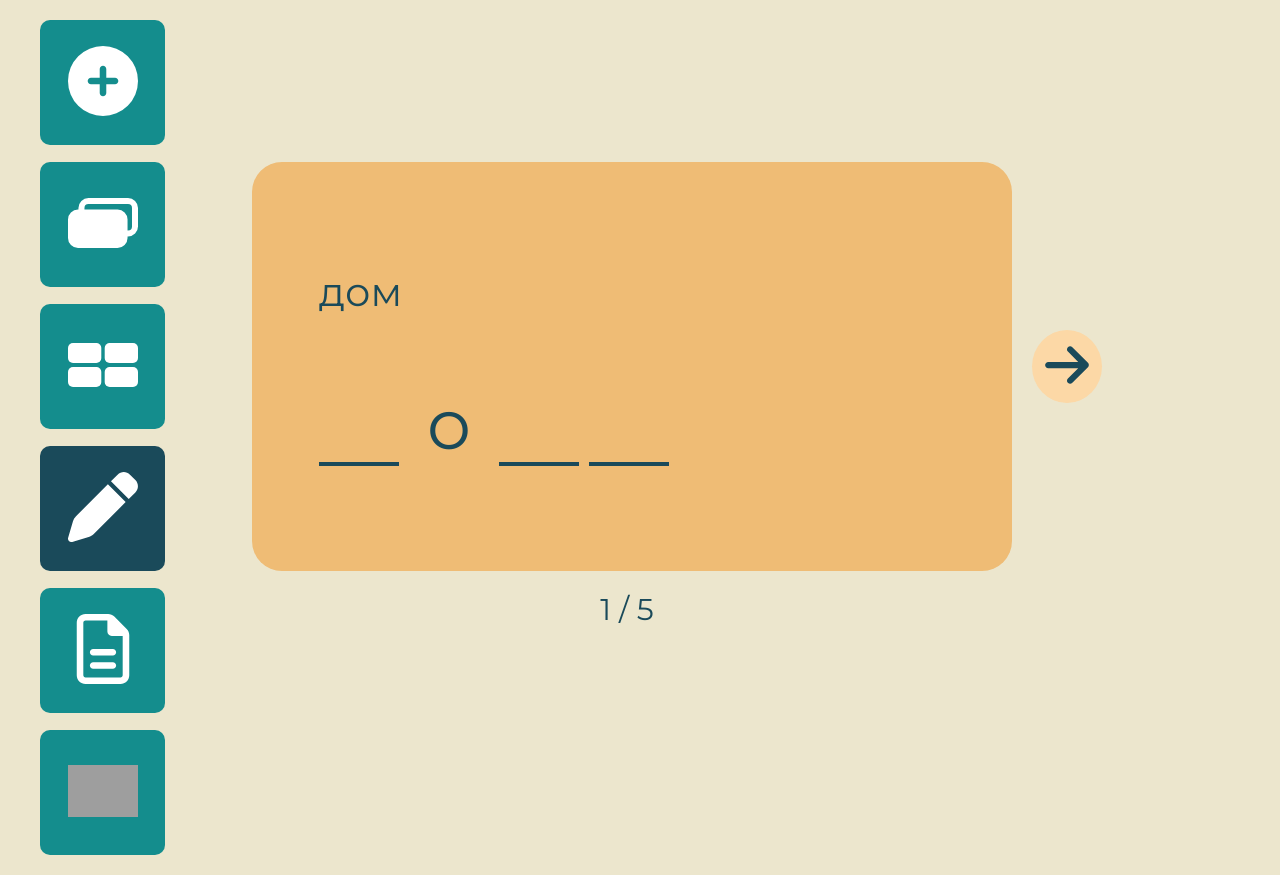
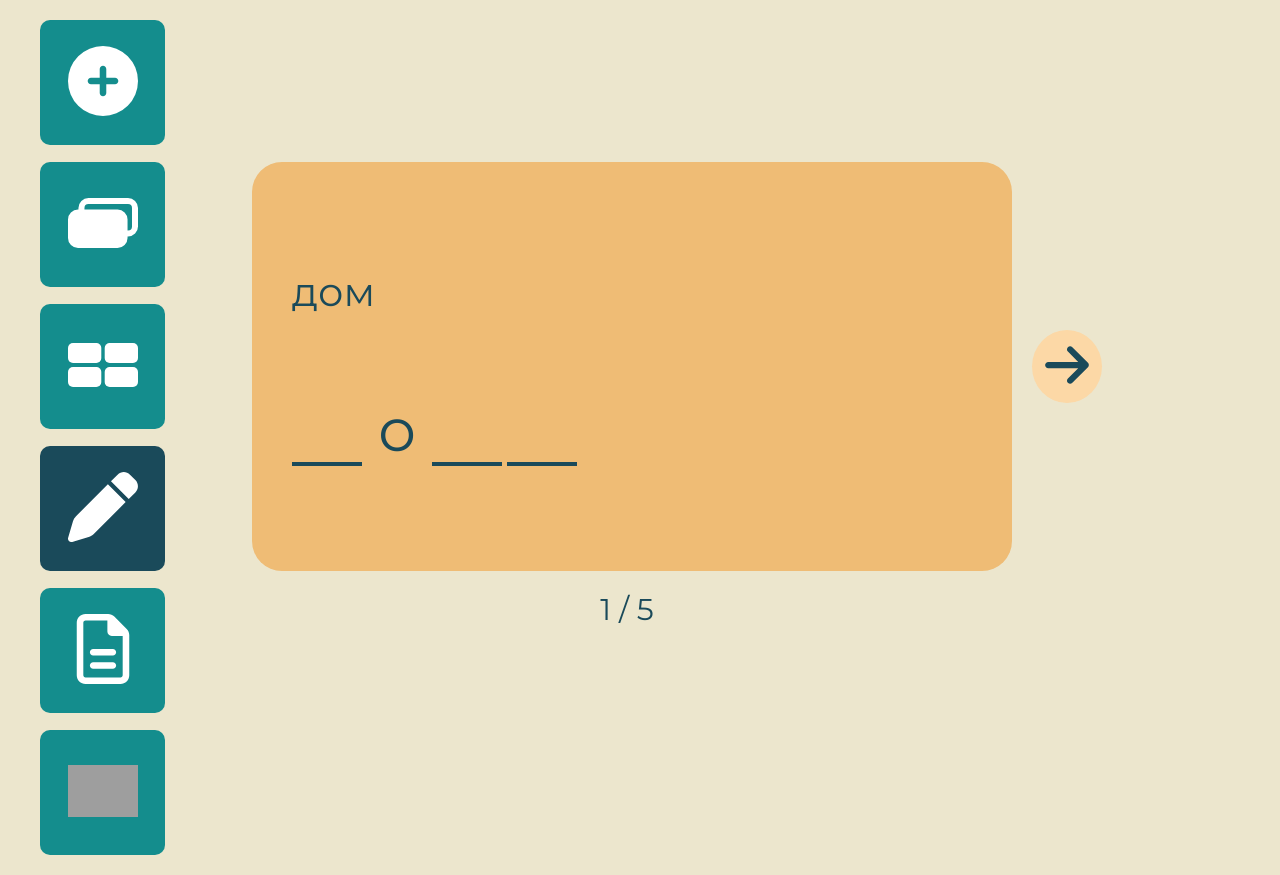
Before and after one commit to veselovae/word-app, a Vue app: page / in a window 1280 px wide. Both pictures are taken after a click on the button 102 px from the left and 508 px from the top of the page. Built offline with nearby package versions, Linux system fonts and the light colour scheme; grey boxes are pictures that could not be loaded.

Commit message:
add function for getting a word from letters

```diff
--- a/src/assets/style.css
+++ b/src/assets/style.css
@@ -19,20 +19,21 @@ body {
 }
 
 .inp-letter {
-    height: 80px;
-    width: 80px;
+    height: 70px;
+    width: 70px;
     background: transparent;
     text-align: center;
     border: 0;
     outline: 0;
     border-bottom: 4px solid var(--dark-blue);
-    font-size: 70px;
+    font-size: 60px;
     color: var(--dark-blue);
 }
 
 span.letter {
-    transform: translateY(-5px);
-    width: 80px;
+    font-size: 60px;
+    transform: translateY(7px);
+    width: 60px;
     text-align: center;
     height: 80px;
 }
--- a/src/components/WritingTraining.vue
+++ b/src/components/WritingTraining.vue
@@ -6,7 +6,11 @@
                 <div class="term" ref="term"></div>
             </div>
             <button>
-                <img src="../assets/arrow-down-solid.svg" alt="next word" />
+                <img
+                    src="../assets/arrow-down-solid.svg"
+                    alt="next word"
+                    @click="formWord()"
+                />
             </button>
         </div>
         <div class="count">
@@ -74,6 +78,16 @@
             getSpanWithLetter(letter) {
                 return `<span class='letter'>${letter}</span>`;
             },
+            formWord() {
+                let el = Array.from(this.$refs.term.children);
+                let arr = [];
+                el.forEach((el) => {
+                    if (el.tagName === "SPAN") arr.push(el.innerHTML);
+                    else arr.push(el.value);
+                });
+
+                console.log(arr.join(""));
+            },
         },
         mounted() {
             this.resetIndex();
@@ -108,16 +122,15 @@
                 flex-direction: column;
                 gap: 70px;
                 justify-content: center;
-                padding-left: 67px;
+                padding-left: 40px;
 
                 .definition {
                     font-size: 40px;
                 }
 
                 .term {
-                    font-size: 70px;
                     display: flex;
-                    gap: 10px;
+                    gap: 5px;
                     align-items: flex-end;
                 }
             }
```
